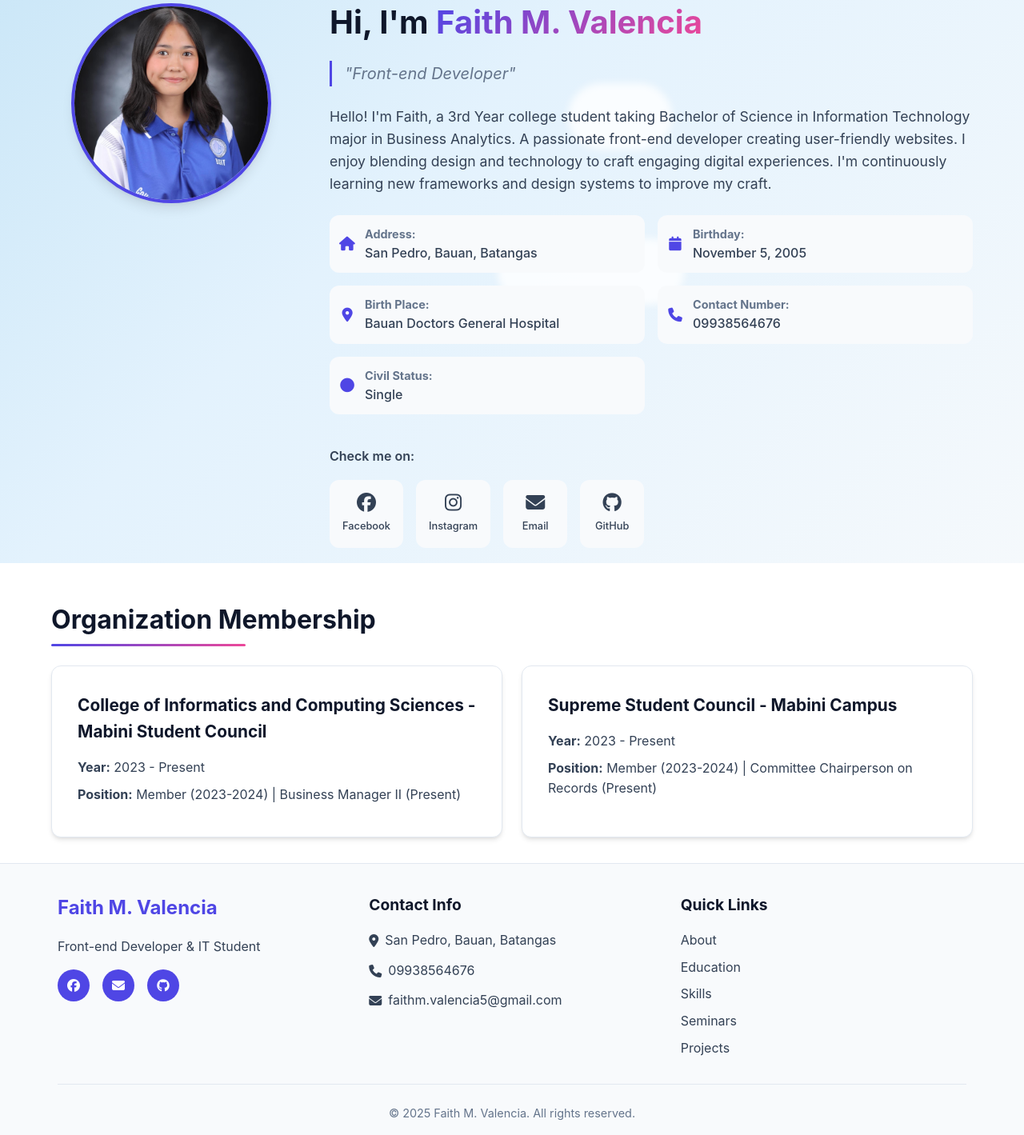
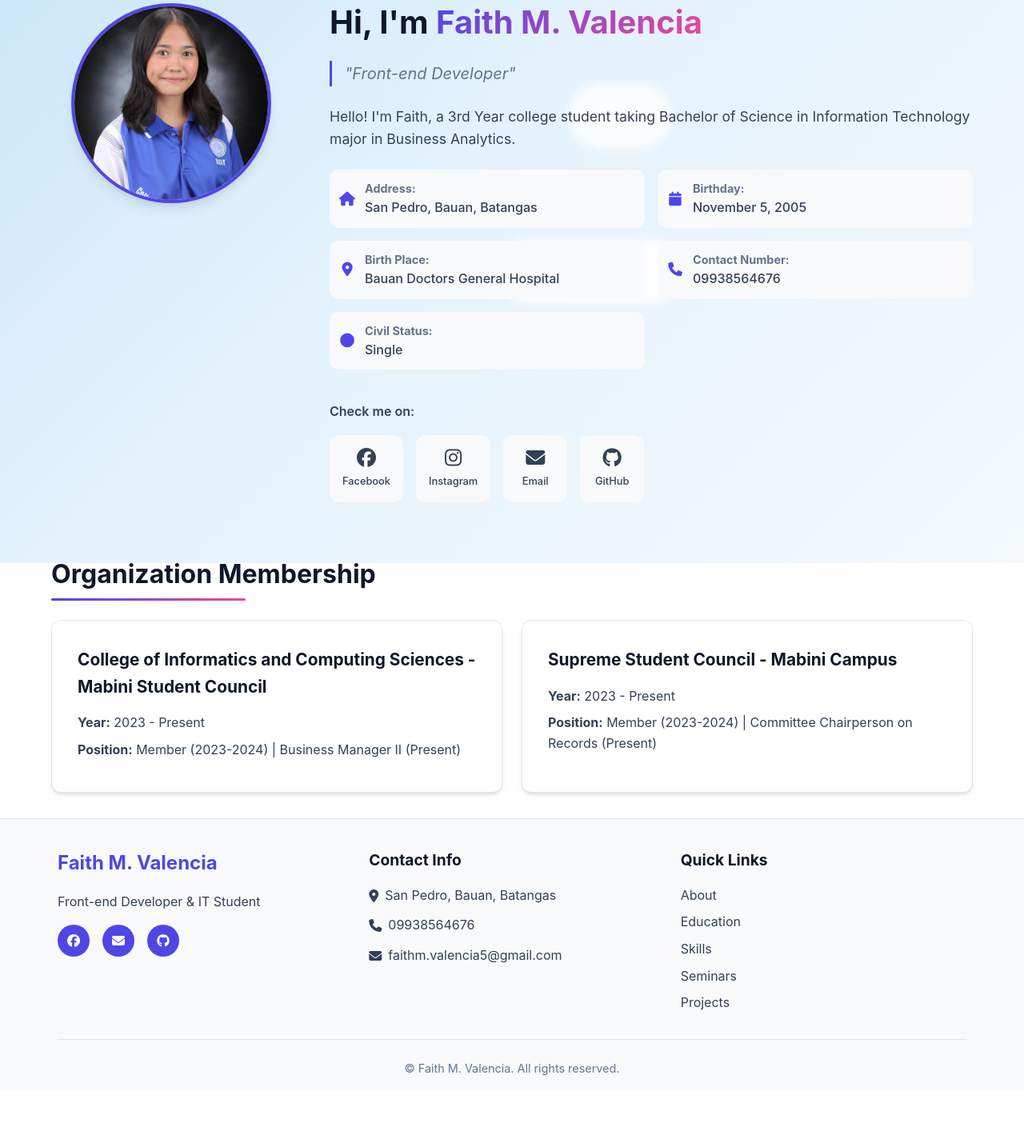
Before and after one commit to FaithV5/StudentPortfolio, a website: page Student Portfolio/index.html in a window 1280 px wide. Shown: the part 96-1515 px from the top of the page at 80% size. After the commit the page ends 1459 px from the top, so only its background shows below. Drawn offline with Linux system fonts and the light colour scheme.

Commit message:
Update index.html

```diff
--- a/Student Portfolio/index.html
+++ b/Student Portfolio/index.html
@@ -10,7 +10,6 @@
 <body>
   <div class="sky" aria-hidden="true"></div>
 
-  <!-- Navigation -->
   <nav class="navbar">
     <div class="nav-container">
       <div class="nav-logo">
@@ -54,9 +53,6 @@
           <div class="about-text">
             <p>
               Hello! I'm Faith, a 3rd Year college student taking Bachelor of Science in Information Technology major in Business Analytics.
-              A passionate front-end developer creating user-friendly websites.
-              I enjoy blending design and technology to craft engaging digital experiences.
-              I'm continuously learning new frameworks and design systems to improve my craft.
             </p>
           </div>
 
@@ -143,7 +139,6 @@
     </section>
   </main>
 
-  <!-- Footer -->
   <footer class="site-footer">
     <div class="footer-container">
       <div class="footer-content">
@@ -172,12 +167,11 @@
         </div>
       </div>
       <div class="footer-bottom">
-        <p>&copy; 2025 Faith M. Valencia. All rights reserved.</p>
+        <p>&copy; <span id="footer-year"></span> Faith M. Valencia. All rights reserved.</p>
       </div>
     </div>
   </footer>
 
   <script src="app.js"></script>
 </body>
-
 </html>
```
